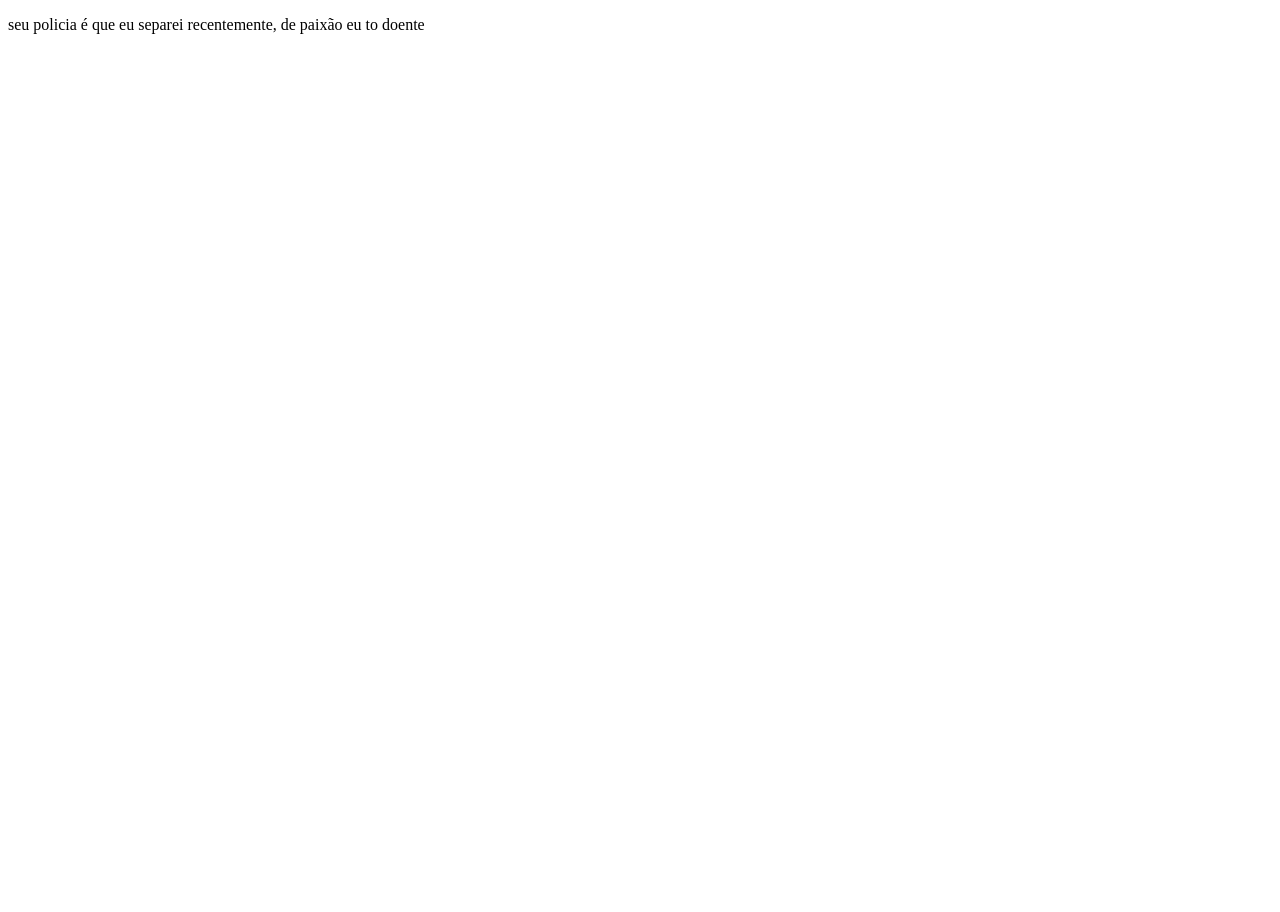
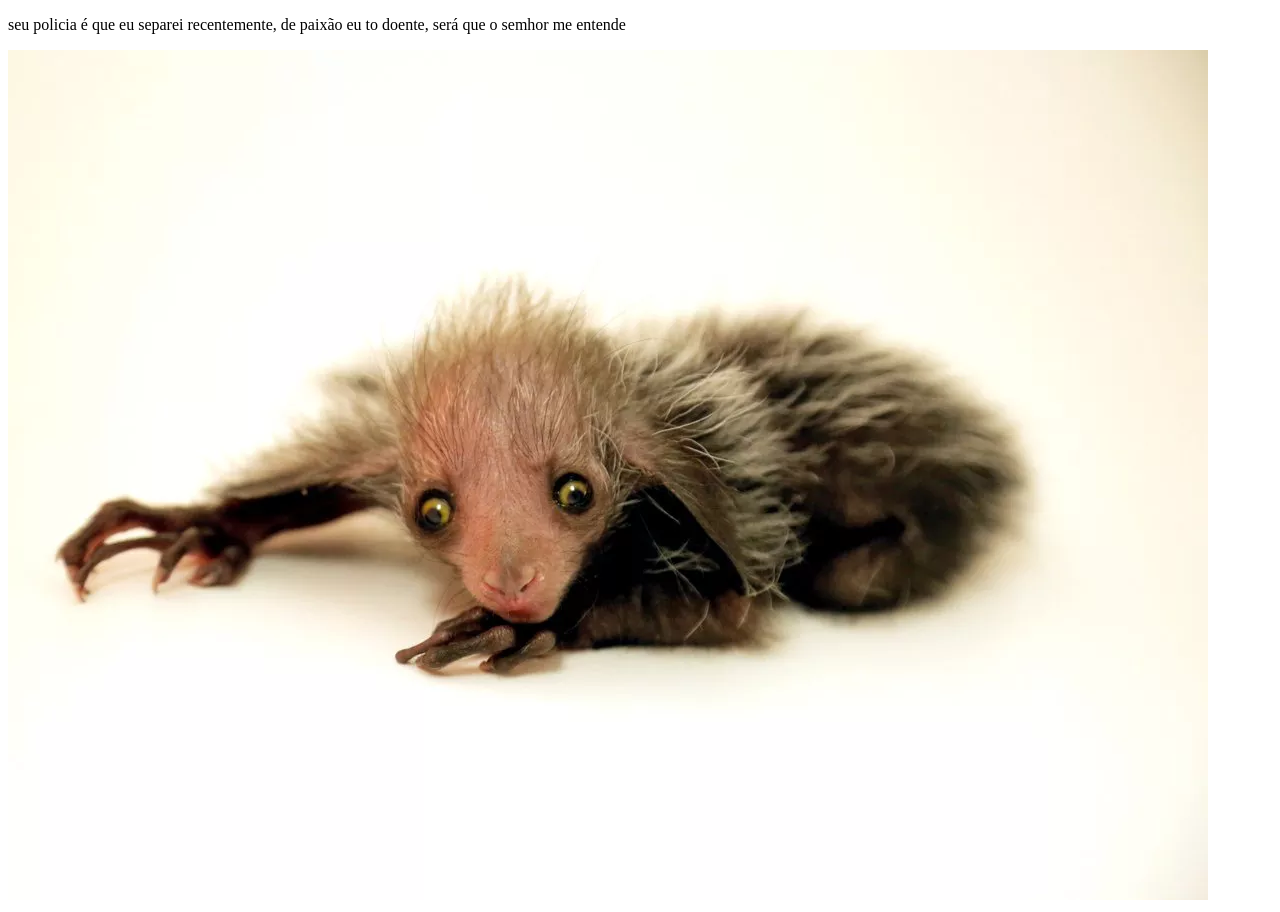
Before and after one commit to amandacasemiro/nome, a plain HTML site: page index.html in a window 1280 px wide. Before the commit the page ends 800 px from the top, so only its background shows below. Drawn offline with Linux system fonts and the light colour scheme.

Commit message:
imagembicho

```diff
--- a/index.html
+++ b/index.html
@@ -1,11 +1,17 @@
 <!DOCTYPE html>
 <html lang="en">
+
 <head>
     <meta charset="UTF-8">
     <meta name="viewport" content="width=, initial-scale=1.0">
     <title>Document</title>
 </head>
+
 <body>
-    <p>seu policia é que eu separei recentemente, de paixão eu to doente</p>
+    <p>seu policia é que eu separei recentemente, de paixão eu to doente, será que o semhor me entende</p>
+
+    <img src="img/bicho.webp" alt="" srcset="">
+
 </body>
+
 </html>
```
Also changed, not shown: img/bicho.webp (added).
